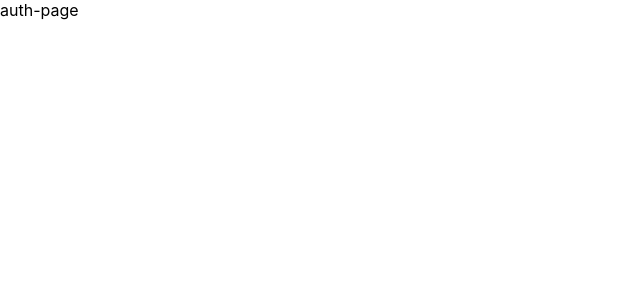
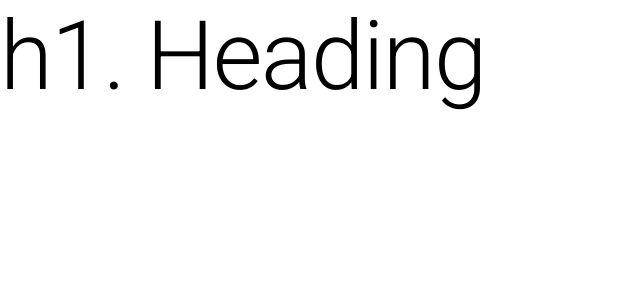
Before and after one commit to VladimirRM/Materialui-Reacthookgorms, a React (Create React App) app: page / in a window 1280 px wide. Shown: the top 300 px of the page, without its empty margins (0-640 px from the left). Built offline with nearby package versions, Linux system fonts and the light colour scheme.

Commit message:
npm instal material ui

```diff
--- a/package.json
+++ b/package.json
@@ -3,7 +3,10 @@
   "version": "0.1.0",
   "private": true,
   "dependencies": {
+    "@emotion/react": "^11.10.4",
+    "@emotion/styled": "^11.10.4",
     "@fontsource/roboto": "^4.5.8",
+    "@mui/material": "^5.10.9",
     "@testing-library/jest-dom": "^5.16.5",
     "@testing-library/react": "^13.4.0",
     "@testing-library/user-event": "^13.5.0",
--- a/src/pages/auth-page/auth-page.tsx
+++ b/src/pages/auth-page/auth-page.tsx
@@ -1,9 +1,14 @@
 import React from 'react'
 import './auth-page.css'
+import Typography from '@mui/material/Typography';
 
  export const AuthPage: React.FC= () => {
   return (
-    <div>auth-page</div>
+    <div>
+          <Typography variant="h1" gutterBottom>
+        h1. Heading
+      </Typography>
+    </div>
   )
 }
 
```
Also changed, not shown: 1 other file (tests, documents, lock files or other folders).
